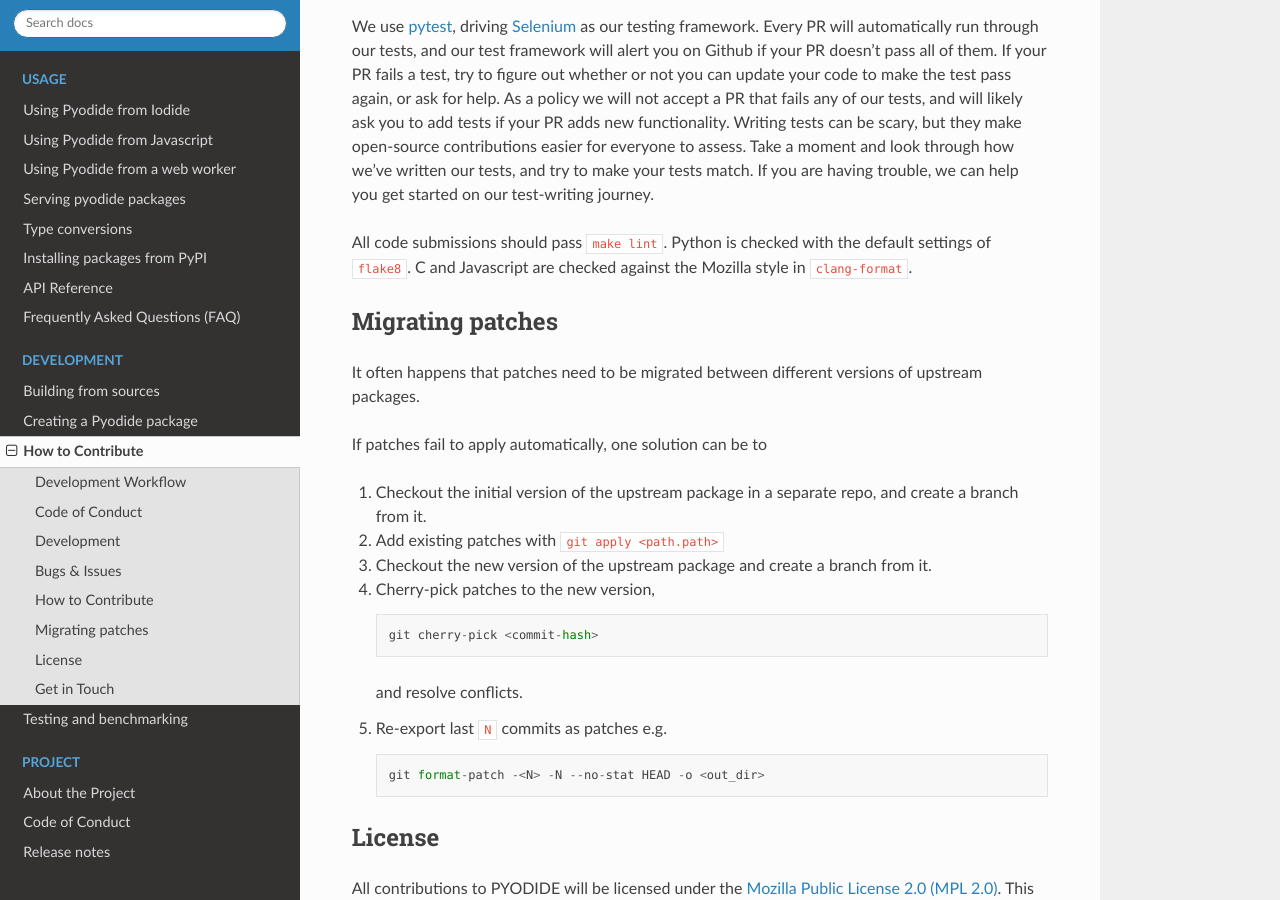
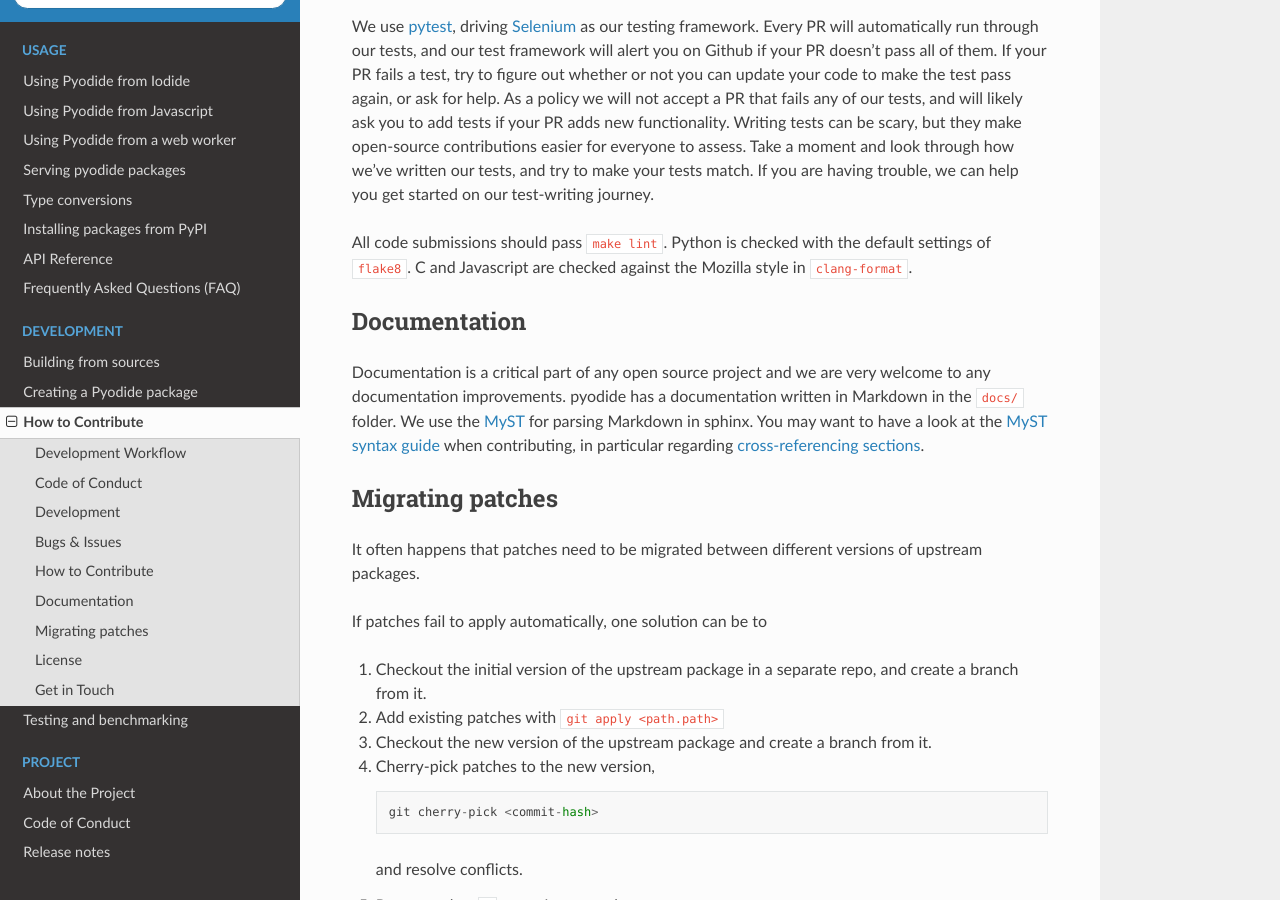
Before and after one commit to pyodide/pyodide, a Sphinx documentation site: the page built from docs/contributing.md, in a window 1280 px wide and 900 px high, scrolled down 1808 px. Built offline with Sphinx 7.4.7 and the Read the Docs theme 2.0.0, drawn with Linux system fonts in a browser that asks for light colours; the version number is read from the project's files by our own code.

Commit message:
Mention MyST in docs

```diff
--- a/docs/contributing.md
+++ b/docs/contributing.md
@@ -33,6 +33,8 @@ We use [Github Issues](https://github.com/iodide-project/pyodide/issues) for ann
 
 Core contributors are monitoring new issues & comments all the time, and will label & organize issues to align with development priorities.
 
+
+
 ## How to Contribute
 
 Pull requests are the primary mechanism we use to change PYODIDE. GitHub itself has some [great documentation](https://help.github.com/articles/about-pull-requests/) on using the Pull Request feature. We use the "fork and pull" model [described here](https://help.github.com/articles/about-pull-requests/), where contributors push changes to their personal fork and create pull requests to bring those changes into the source repository.
@@ -46,6 +48,19 @@ If you’d like to fix a currently-filed issue, please take a look at the commen
 We use [pytest](https://pytest.org), driving [Selenium](https://www.seleniumhq.org) as our testing framework. Every PR will automatically run through our tests, and our test framework will alert you on Github if your PR doesn’t pass all of them. If your PR fails a test, try to figure out whether or not you can update your code to make the test pass again, or ask for help. As a policy we will not accept a PR that fails any of our tests, and will likely ask you to add tests if your PR adds new functionality. Writing tests can be scary, but they make open-source contributions easier for everyone to assess. Take a moment and look through how we’ve written our tests, and try to make your tests match. If you are having trouble, we can help you get started on our test-writing journey.
 
 All code submissions should pass `make lint`.  Python is checked with the default settings of `flake8`.  C and Javascript are checked against the Mozilla style in `clang-format`.
+
+## Documentation
+
+Documentation is a critical part of any open source project and we are very
+welcome to any documentation improvements.
+pyodide has a documentation written in Markdown in the `docs/` folder. We
+use the [MyST](
+https://myst-parser.readthedocs.io/en/latest/using/syntax.html#targets-and-cross-referencing)
+for parsing Markdown in sphinx.  You may want to have a look at the [MyST
+syntax
+guide](https://myst-parser.readthedocs.io/en/latest/using/syntax.html#the-myst-syntax-guide)
+when contributing, in particular regarding [cross-referencing
+sections](https://myst-parser.readthedocs.io/en/latest/using/syntax.html#targets-and-cross-referencing).
 
 ## Migrating patches
 
```
